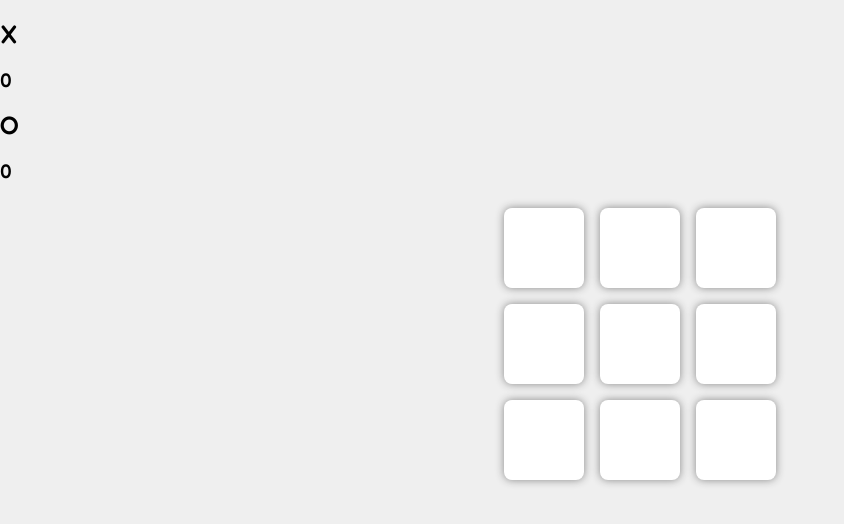
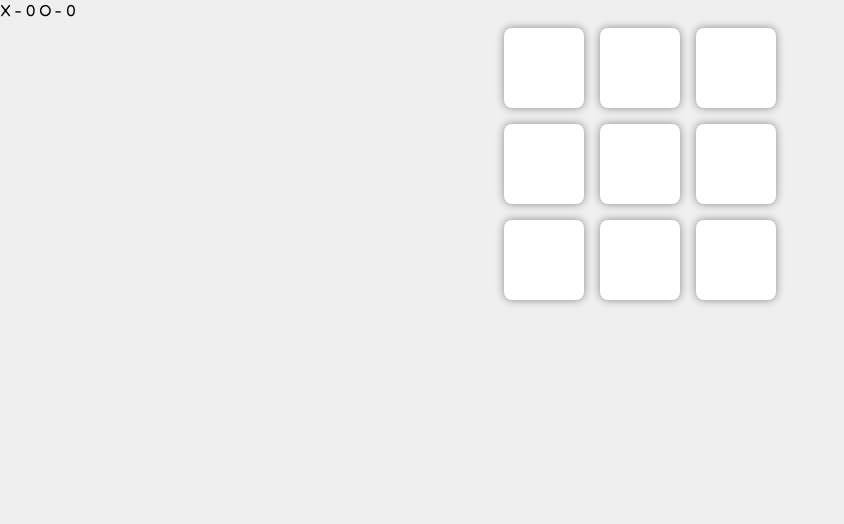
Before and after one commit to h4rsham/TicTacToe, a React (Create React App) app: page / in a window 1280 px wide. Shown: the top 524 px of the page, without its empty margins (0-844 px from the left). Built offline with nearby package versions, Linux system fonts and the light colour scheme.

Commit message:
Changed scoreboard to update along with the xScore and oScore value which is within the scores useState

```diff
--- a/src/App.js
+++ b/src/App.js
@@ -61,7 +61,7 @@ function App() {
 
   return (
     <div>
-      <ScoreBoard scores={scores}/>
+      <ScoreBoard scores={scores} xPlayer={xPlayer}/>
       <Board board={board} onClick={handleBoxClick}/>
     </div>
   );
--- a/src/components/scoreBoard.js
+++ b/src/components/scoreBoard.js
@@ -1,17 +1,13 @@
 import React from "react";
 import "./scoreBoard.css";
 
-export const ScoreBoard = ({scores}) => {
+export const ScoreBoard = ({scores, xPlayer}) => {
+    const {xScore, oScore} = scores;
+
     return (
         <div className="scoreBoard">
-            <div className="score">
-                <h2>X</h2>
-                <h3>{scores.xScore}</h3>
-            </div>
-            <div className="score">
-                <h2>O</h2>
-                <h3>{scores.oScore}</h3>
-            </div>
+            <span> X - {xScore}</span>
+            <span> O - {oScore}</span>
         </div>
     )
 }
```
